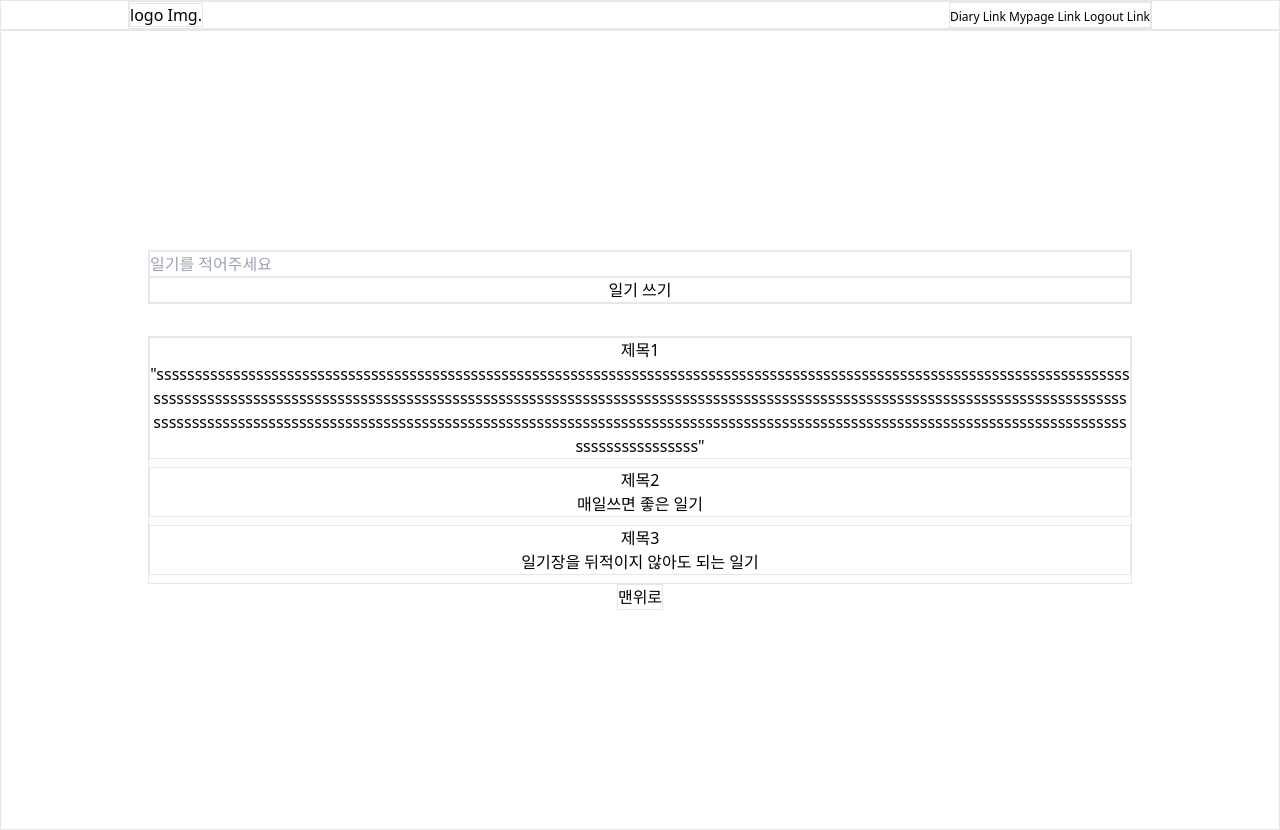
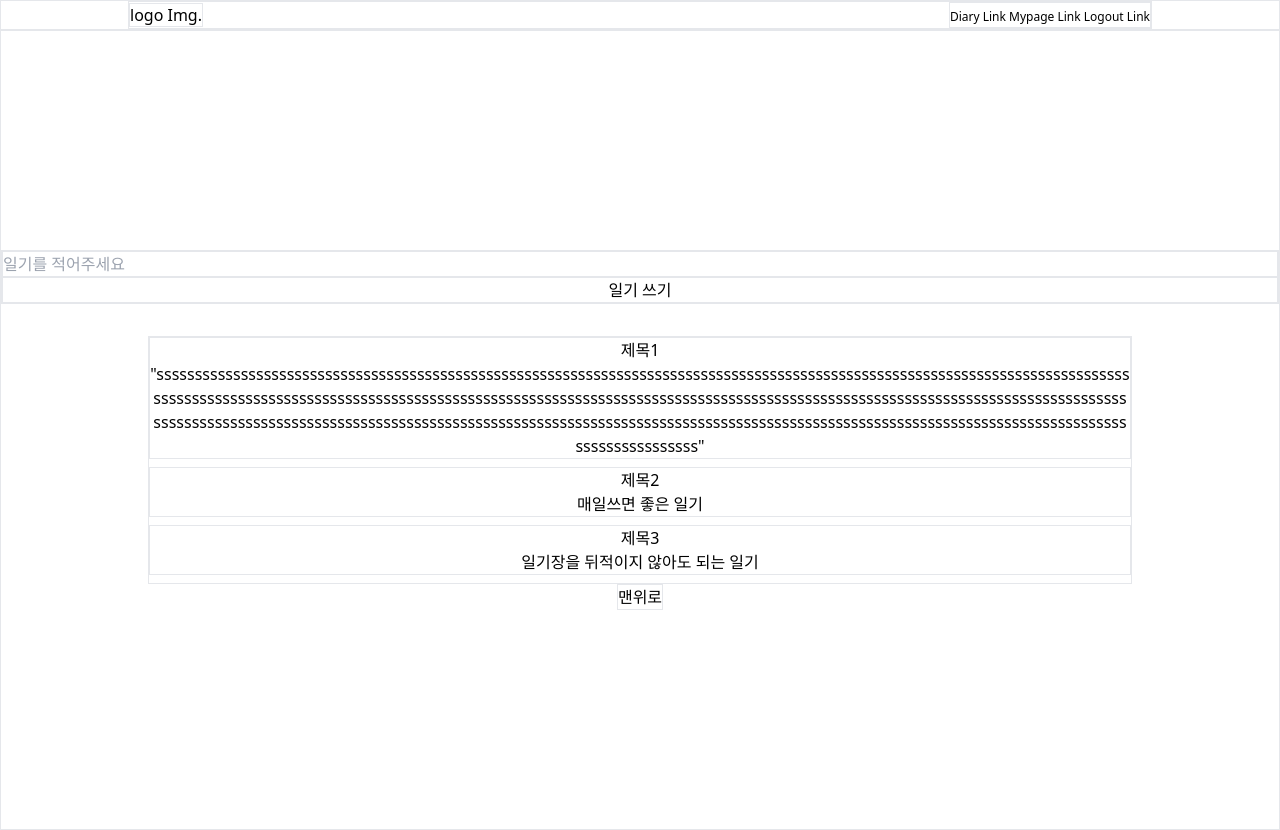
Before and after one commit to ksg9482/400JA_DIARY, a React (Create React App) app: page /diary in a window 1280 px wide. Built offline with nearby package versions, Linux system fonts and the light colour scheme.

Commit message:
컴포넌트 분리 및 함수 수정

```diff
--- a/src/pages/diary/createDiary.tsx
+++ b/src/pages/diary/createDiary.tsx
@@ -1,11 +1,14 @@
 import React from "react";
-const CreateDiary = () => {
+const CreateDiary = (props:any) => {
+    const {diaryInputHandler, createDiaryHandle} = props
     //일기 작성 컴포넌트
 
+
     //일기 생성, 오늘 일기 페이지(트위터처럼 바로 위쪽은 작성창, 아래는 이미 작성된 일기)
-    return (
-        <div>
-            CreateDiary
+    return(
+        <div className="border flex flex-col w-full mb-8">
+                <input className="border" type="text" placeholder="일기를 적어주세요" onChange={diaryInputHandler} required />
+                <button className="border" onClick={createDiaryHandle}>일기 쓰기</button>
         </div>
     )
 };
--- a/src/pages/diary/diaryCompoenet.tsx
+++ b/src/pages/diary/diaryCompoenet.tsx
@@ -1,13 +1,12 @@
 import React from "react";
-const diaryCompoenet = () => {
-    //일기 컴포넌트.
-
-    //하나하나가 일기 양식. 이거 여러개가 모여서 Diarys 컴포넌트.
+const DiaryCompoenet = (props:any) => {
+    const diaryContent = props.diaryContent;
     return (
-        <div>
-            diaryCompoenet
+        <div className="border mb-2" >
+            <div>{diaryContent.subject}</div>
+            <div className="break-words">{diaryContent.content}</div>
         </div>
     )
 };
 
-export default diaryCompoenet;
+export default DiaryCompoenet;
--- a/src/pages/diary/diaryPage.tsx
+++ b/src/pages/diary/diaryPage.tsx
@@ -1,5 +1,7 @@
 import React, { useEffect, useState } from "react";
 import { Helmet } from "react-helmet-async";
+import CreateDiary from "./createDiary";
+import DiaryCompoenet from "./diaryCompoenet";
 const Diary = () => {
     //일기 생성, 일기 모아보기, 오늘 일기 페이지
     const fakeDiaries = [
@@ -30,17 +32,39 @@ const Diary = () => {
     const [diaryInputForm, setDiaryInputForm] = useState('');
     const [scrollY, setScrollY] = useState(0);
     const [btnStatus, setBtnStatus] = useState(false);
+    const [diaries, setDiaries] = useState(fakeDiaries);
 
-    const createDiaryHandle = (e:React.MouseEvent<HTMLButtonElement>) => async() => {
-        e.preventDefault();
+    // const createDiaryHandle = (e: React.MouseEvent<HTMLButtonElement>) => async () => {
+    //     function test () {
+    //         return '함수 작동'
+    //     }
+    //     const etst2 = test()
+    //     console.log('작동')
+    //     console.log(etst2)
+    //     e.preventDefault();
+
+    //     // create 보내기
+    //     // 새로 일주일치 적용해서 캐시에 넣고 뿌리기
+
+    // }
+    const createDiaryHandle = async () => {
+        //인수로 내용을 받아야 하나?
+        const test = {
+            id: 'd4',
+            subject: '제목4',
+            content: diaryInputForm,
+            createAt: '2022-07-30T13:05:33.020Z'
+        }
+        console.log('작동')
+        setDiaries([...diaries, test])
         // create 보내기
         // 새로 일주일치 적용해서 캐시에 넣고 뿌리기
 
     }
 
     const handleFollow = () => {
-        setScrollY(window.pageYOffset);
-        if(scrollY > 100) {
+        setScrollY(window.pageYOffset); //스크롤 Y축 수
+        if (scrollY > 100) {
             // 100 이상이면 버튼이 보이게
             setBtnStatus(true);
         } else {
@@ -49,7 +73,7 @@ const Diary = () => {
         }
     }
 
-    const scrollTop = (e:React.MouseEvent<HTMLButtonElement>) => {
+    const scrollTop = (e: React.MouseEvent<HTMLButtonElement>) => {
         e.preventDefault();
         window.scrollTo({
             top: 0,
@@ -58,6 +82,19 @@ const Diary = () => {
         setScrollY(0);  // ScrollY 의 값을 초기화
         setBtnStatus(false); // BtnStatus의 값을 false로 바꿈 => 버튼 숨김
     }
+
+    const diaryInputHandler = (e: React.ChangeEvent<HTMLInputElement>) => {
+        setDiaryInputForm(e.target.value)
+    }
+    // const CreateDiary = () => {
+
+    //     return(
+    //         <form className="border flex flex-col w-full mb-8">
+    //                 <input className="border" type="text" placeholder="일기를 적어주세요" onChange={diaryInputHandler} required />
+    //                 <button className="border" onClick={createDiaryHandle}>일기 쓰기</button>
+    //         </form>
+    //     )
+    // }
 
     useEffect(() => {
         const watch = () => {
@@ -74,20 +111,18 @@ const Diary = () => {
             <Helmet>
                 Diary | 400JA-DIARY
             </Helmet>
+            <CreateDiary
+                diaryInputHandler={diaryInputHandler}
+                createDiaryHandle={createDiaryHandle}
+            />
             <div className="w-full max-w-screen-lg flex flex-col px-5 items-center">
-                <form className="border flex flex-col w-full mb-8">
-                    <input className="border" type="text" placeholder="일기를 적어주세요" required />
-                    <button className="border" onClick={createDiaryHandle}>일기 쓰기</button>
-                </form>
+
                 <div className="w-full">
-                    <div className="border">{fakeDiaries.map((diaryContent) => {
-                        return (
-                            <div className="border mb-2" key={diaryContent.id}>
-                                <div>{diaryContent.subject}</div>
-                                <div className="break-words">{diaryContent.content}</div>
+                    <div className="border">{
+                        diaries.map((diaryContent) =>
+                            <DiaryCompoenet diaryContent={diaryContent} key={diaryContent.id} />
+                        )}
                     </div>
-                        )
-                    })}</div>
                 </div>
                 <button className="border " onClick={scrollTop}>맨위로</button>{/*맨 위 레이어로 빼서 오른쪽에 붙이기 */}
             </div>
```
Lines whose indentation alone changed are shown as unchanged.
